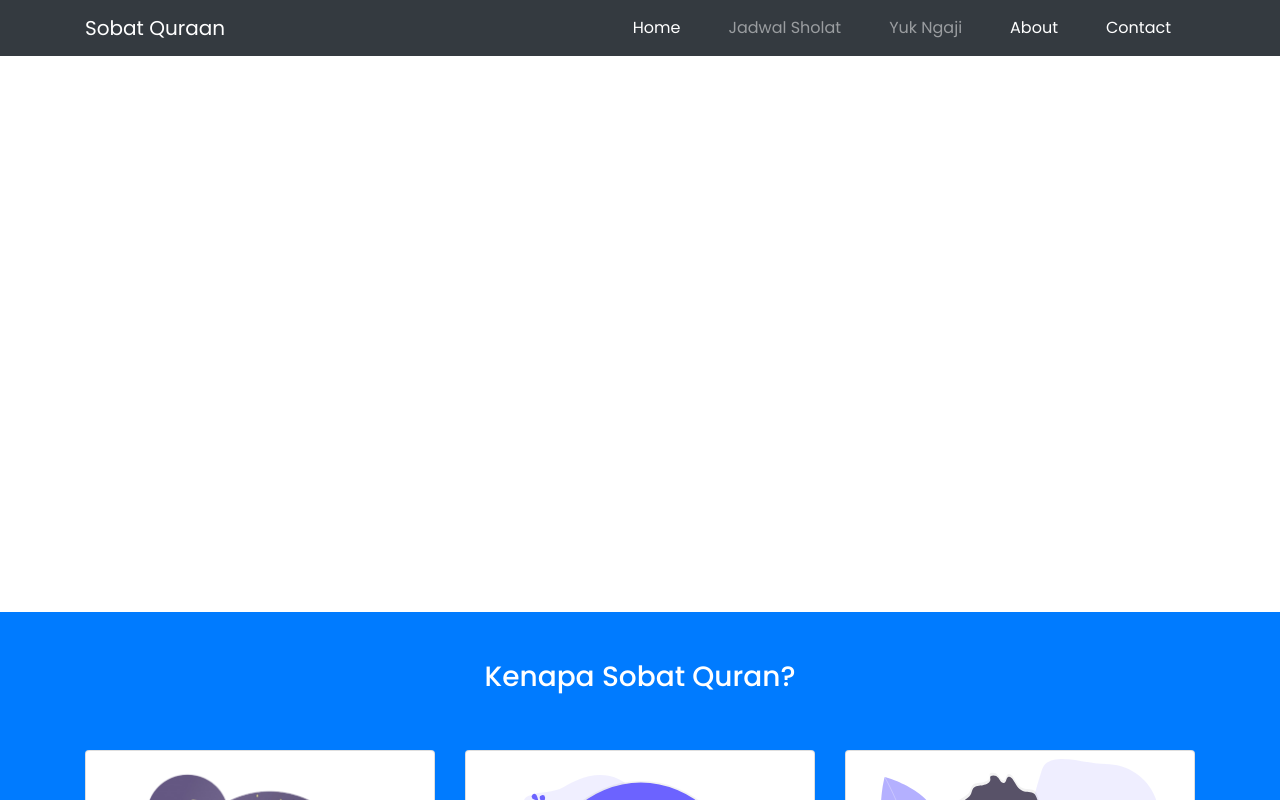
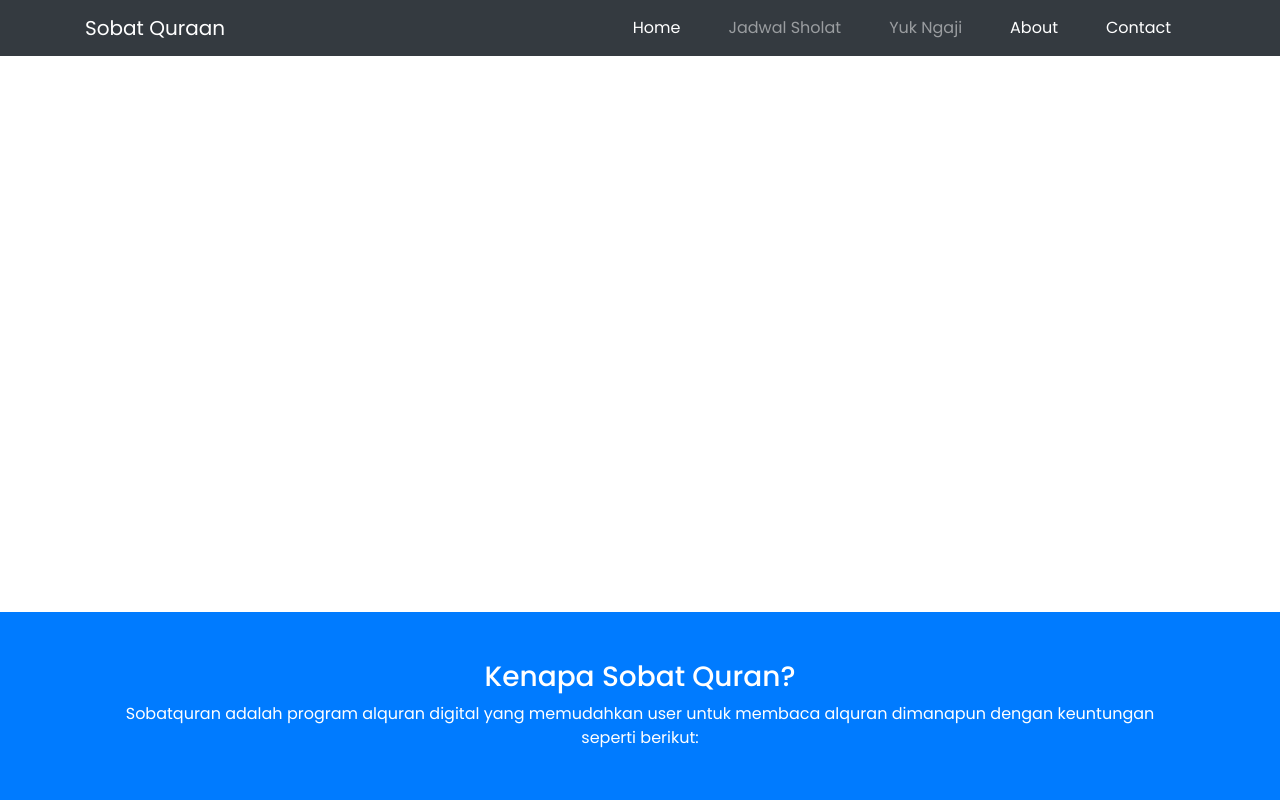
Before and after one commit to justrinoo/sobat-quraan, a React (Create React App) app: page / in a window 1280 px wide. Shown: the top 800 px of the page. Built offline with nearby package versions, Linux system fonts and the light colour scheme.

Commit message:
add text-description on feature

```diff
--- a/src/components/Features/feature.jsx
+++ b/src/components/Features/feature.jsx
@@ -12,9 +12,15 @@ function feature() {
         <div className="justify-content-between align-items-center">
           <div className="container">
             <Bounce left key={450}>
-              <h3 className="text-center text-white py-5">
+              <div className="py-5">
+              <h3 className="text-center text-white">
                 Kenapa Sobat Quran?
               </h3>
+
+              <p className="text-center text-white">
+              Sobatquran adalah program alquran digital yang memudahkan user untuk membaca alquran dimanapun dengan keuntungan seperti berikut:
+              </p>
+              </div>
             </Bounce>
           </div>
           <Zoom top key={2000}>
```
